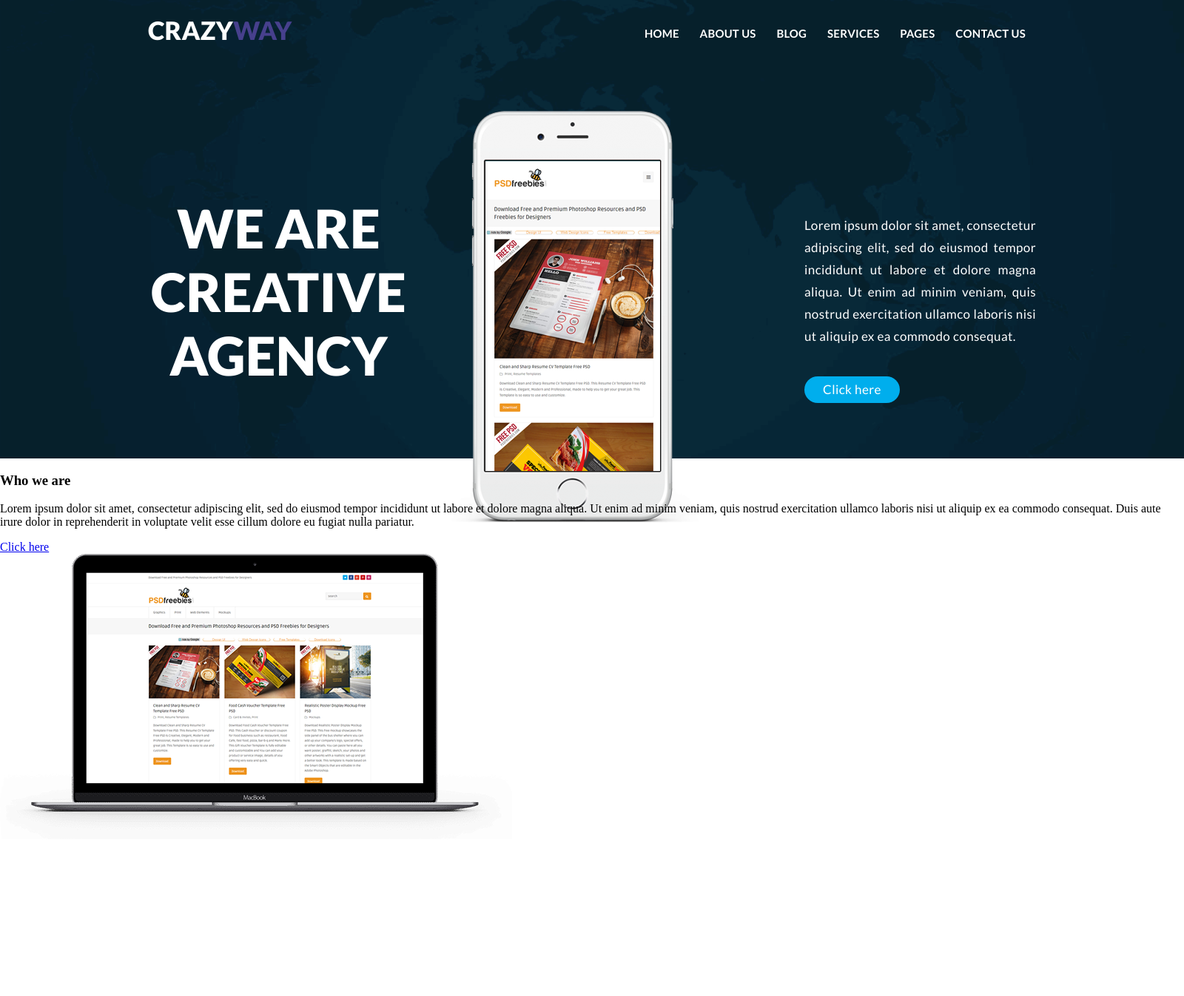
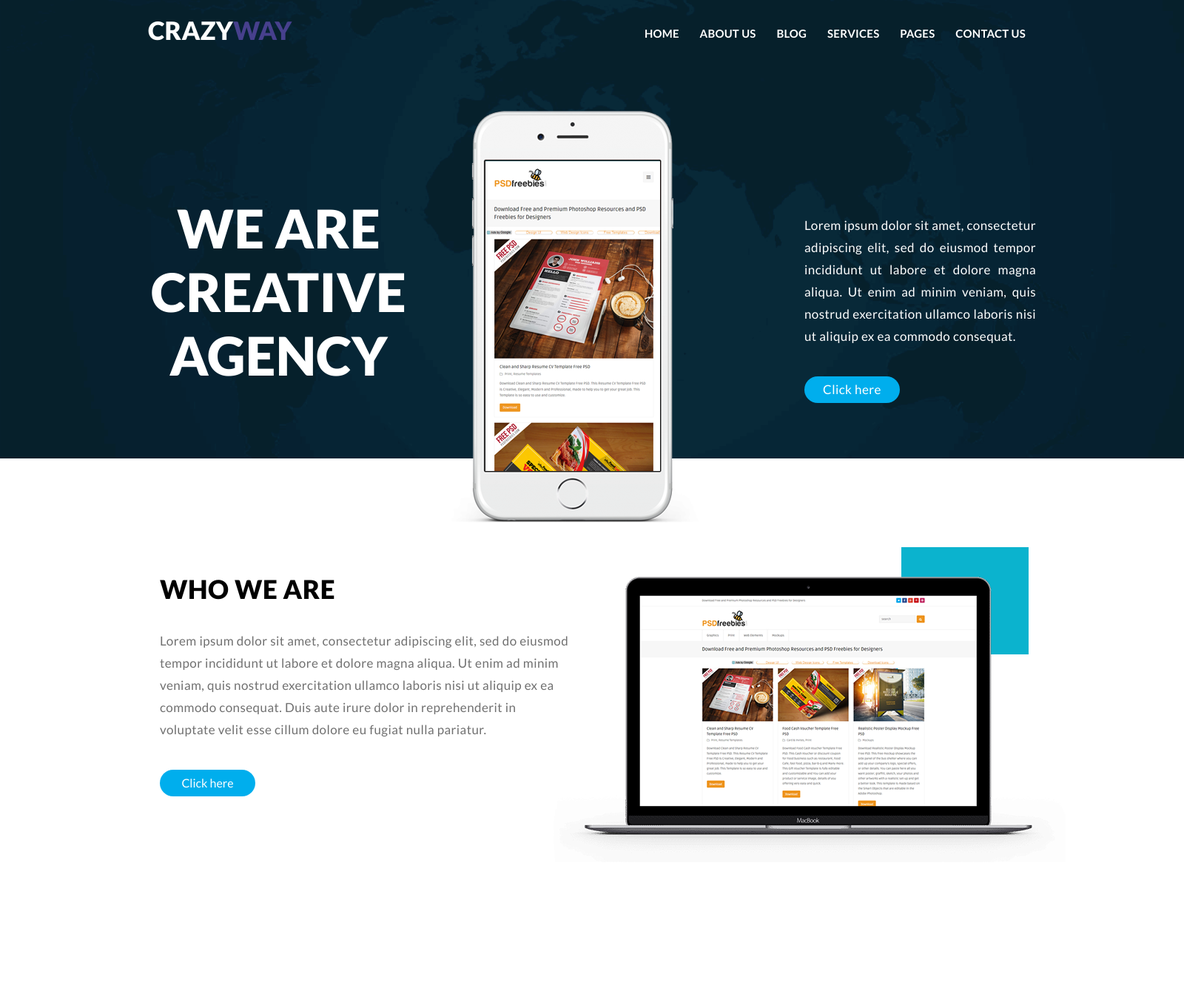
Before and after one commit to Jhon-Mosk/Portfolio, a PHP site: page / in a window 1600 px wide. Shown: the top 1347 px of the page at 74% size. Run offline with PHP 8.4, Linux system fonts and the light colour scheme.

Commit message:
Section Who we are complete

```diff
--- a/Creative Agency Website/index.html
+++ b/Creative Agency Website/index.html
@@ -47,9 +47,9 @@
                     aliquip ex ea commodo consequat. Duis aute irure dolor in reprehenderit in voluptate velit esse
                     cillum dolore eu fugiat nulla pariatur.</p>
                 <a href="#">Click here</a>
-                <div class="blueSqure"></div>
-                <img src="images/macBook.png" alt="macBook">
             </article>
+            <div class="blueSquare"></div>
+            <img src="images/macBook.png" alt="macBook">
         </section>
         <section>
 
--- a/Creative Agency Website/styles/style.css
+++ b/Creative Agency Website/styles/style.css
@@ -96,3 +96,49 @@ body {
 .whoWe {
   position: relative;
 }
+.whoWe .aboutWhoWe {
+  width: 560px;
+  position: absolute;
+  left: 216px;
+  top: 120px;
+  font-family: 'Lato', sans-serif;
+}
+.whoWe .aboutWhoWe h1 {
+  color: #000000;
+  font-size: 35px;
+  font-weight: 900;
+  text-transform: uppercase;
+  letter-spacing: 0.55px;
+}
+.whoWe .aboutWhoWe p {
+  color: #707070;
+  font-size: 17px;
+  font-weight: 400;
+  line-height: 30px;
+  letter-spacing: 0.42px;
+}
+.whoWe .aboutWhoWe a {
+  display: block;
+  width: 129px;
+  height: 36px;
+  background-color: #00aeed;
+  border-radius: 23px;
+  color: #ffffff;
+  text-align: center;
+  line-height: 36px;
+  text-decoration: none;
+  margin-top: 39px;
+}
+.whoWe .blueSquare {
+  position: absolute;
+  top: 120px;
+  right: 210px;
+  width: 172px;
+  height: 145px;
+  background-color: #0bb3ce;
+}
+.whoWe img {
+  position: absolute;
+  top: 160px;
+  right: 160px;
+}
--- a/Creative Agency Website/styles/style.less
+++ b/Creative Agency Website/styles/style.less
@@ -111,10 +111,57 @@ body {
 }
 
 .whoWe {
-    // height: 615px;
     position: relative;
 
-    .aboutWhoWe {}
+    .aboutWhoWe {
+        width: 560px;
+        position: absolute;
+        left: 216px;
+        top: 120px;
+        font-family: 'Lato', sans-serif;
 
-    div img {}
+        h1 {
+            color: #000000;
+            font-size: 35px;
+            font-weight: 900;
+            text-transform: uppercase;
+            letter-spacing: 0.55px;
+        }
+
+        p {
+            color: #707070;
+            font-size: 17px;
+            font-weight: 400;
+            line-height: 30px;
+            letter-spacing: 0.42px;
+        }
+
+        a {
+            display: block;
+            width: 129px;
+            height: 36px;
+            background-color: #00aeed;
+            border-radius: 23px;
+            color: #ffffff;
+            text-align: center;
+            line-height: 36px;
+            text-decoration: none;
+            margin-top: 39px;
+        }
+    }
+
+    .blueSquare {
+        position: absolute;
+        top: 120px;
+        right: 210px;
+        width: 172px;
+        height: 145px;
+        background-color: #0bb3ce;
+    }
+
+    img {
+        position: absolute;
+        top: 160px;
+        right: 160px;
+    }
 }
```
